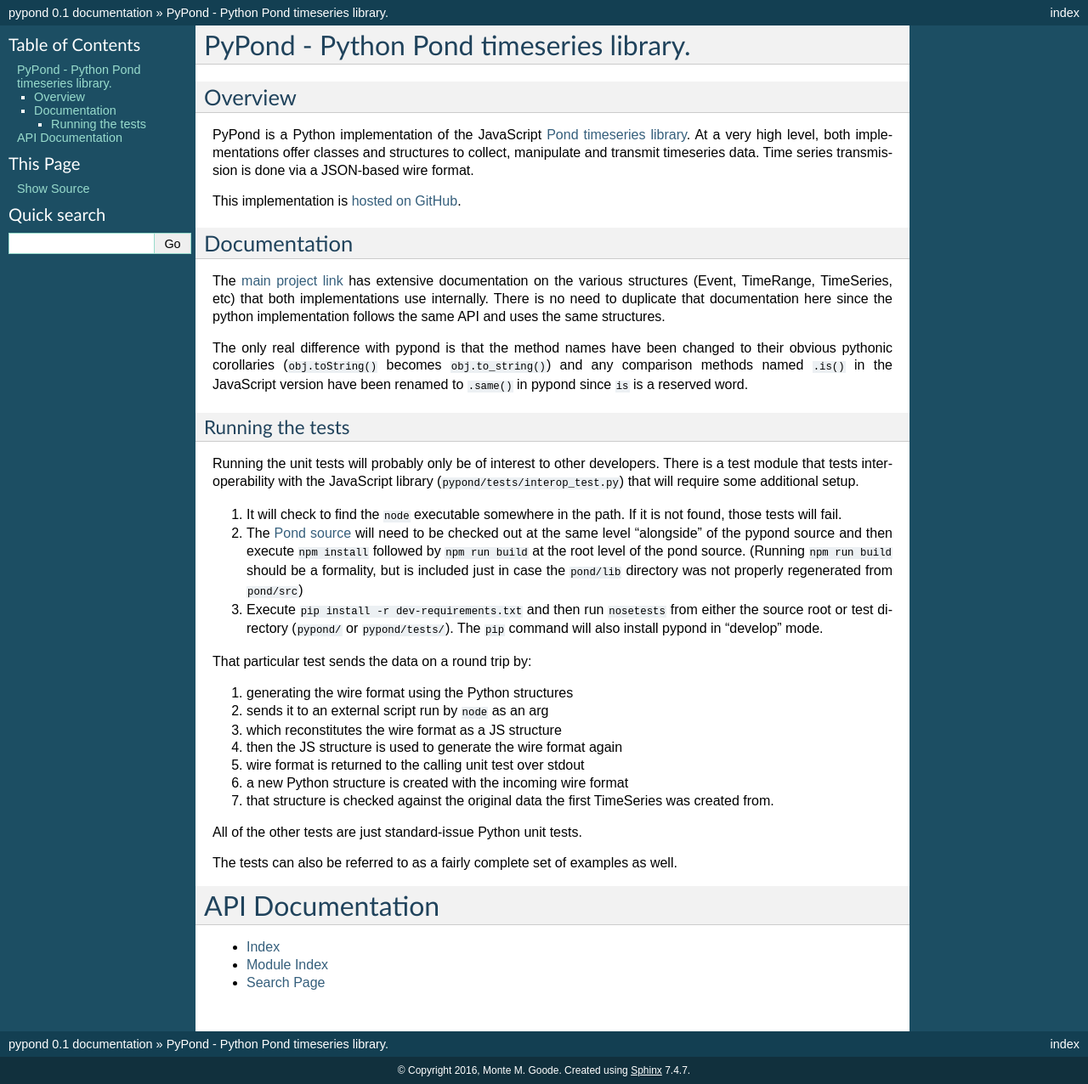
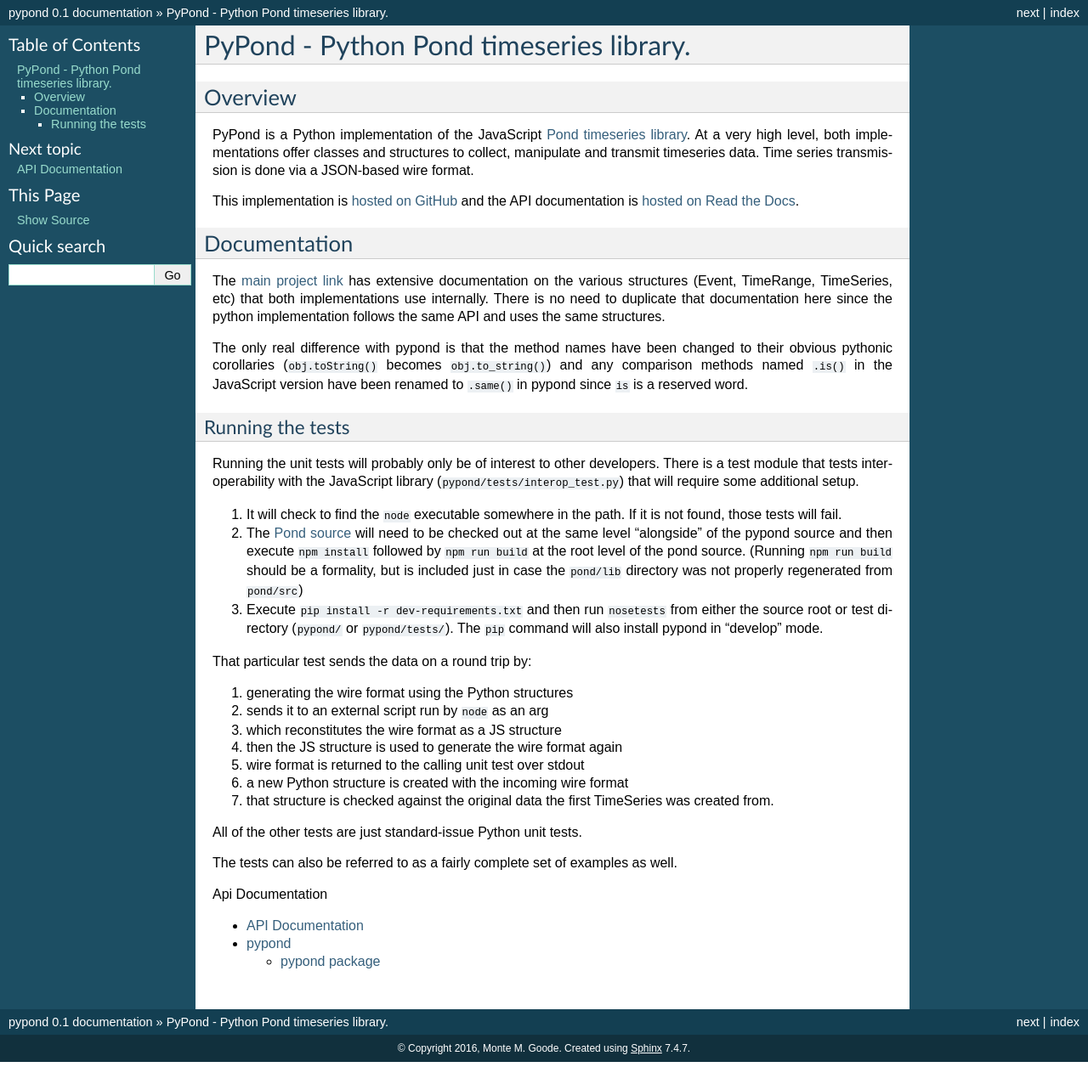
Before and after one commit to esnet/pypond, a Sphinx documentation site: the page built from docs/source/index.rst, in a window 1280 px wide. Shown: the whole page at 85% size. Built offline with Sphinx 7.4.7, drawn with Linux system fonts in a browser that asks for light colours; after the commit the page ends 1250 px from its top, so only the background shows below that.

Commit message:
Doc changes.

```diff
--- /dev/null
+++ b/docs/source/api.rst
@@ -0,0 +1,6 @@
+API Documentation
+=================
+
+* :ref:`genindex`
+* :ref:`modindex`
+* :ref:`search`
--- a/docs/source/index.rst
+++ b/docs/source/index.rst
@@ -17,7 +14,8 @@
 JSON-based wire format.
 
 This implementation is `hosted on
-GitHub <https://github.com/esnet/pypond>`__.
+GitHub <https://github.com/esnet/pypond>`__ and the API documentation is
+`hosted on Read the Docs <http://pypond.readthedocs.org/>`__.
 
 Documentation
 -------------
@@ -72,9 +70,9 @@
 as well.
 
 
-API Documentation
-=================
+.. toctree::
+    :maxdepth: 2
+    :caption: Api Documentation
 
-* :ref:`genindex`
-* :ref:`modindex`
-* :ref:`search`
+    api
+    modules
```
Also changed, not shown: other parts of docs/source/index.rst (+0 -3 lines), README.md (+1 -1 lines), docs/rebuild_docs.py (+5 -8 lines).
